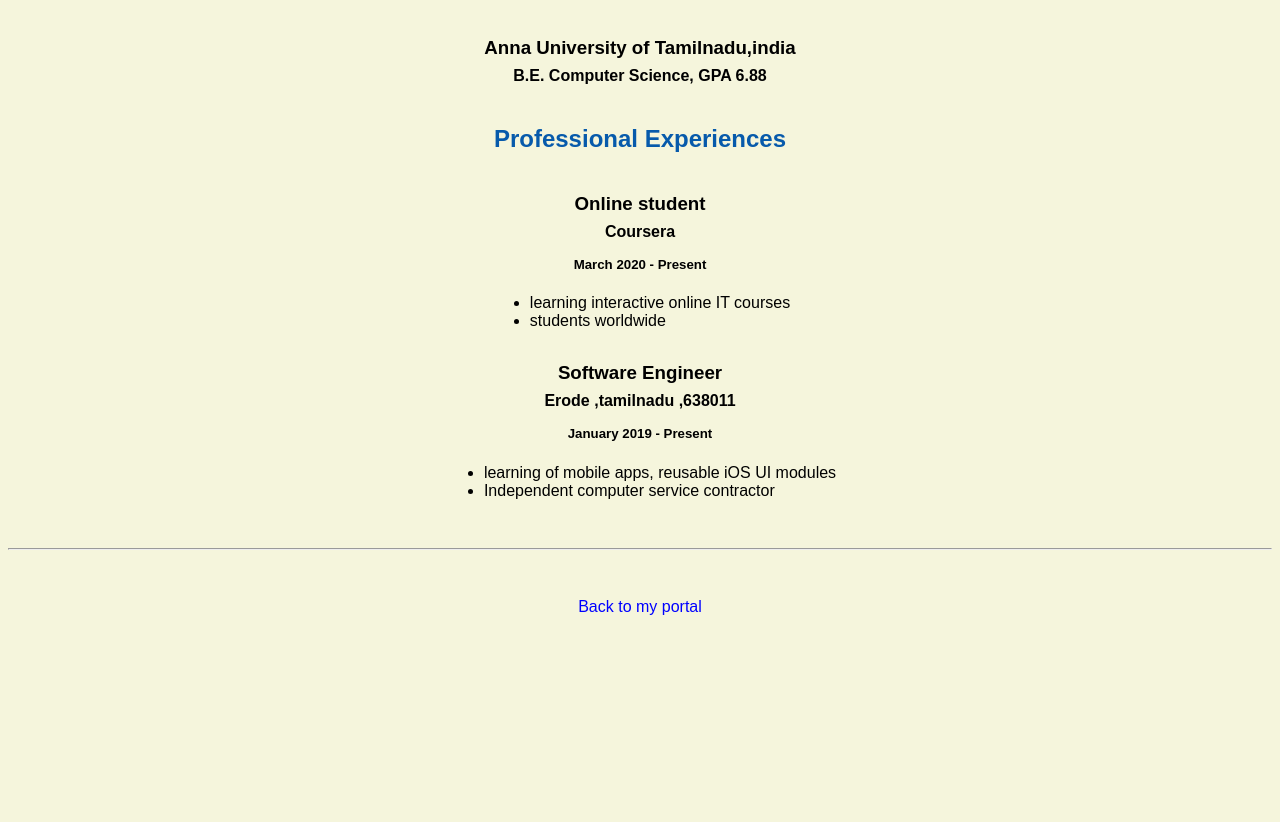
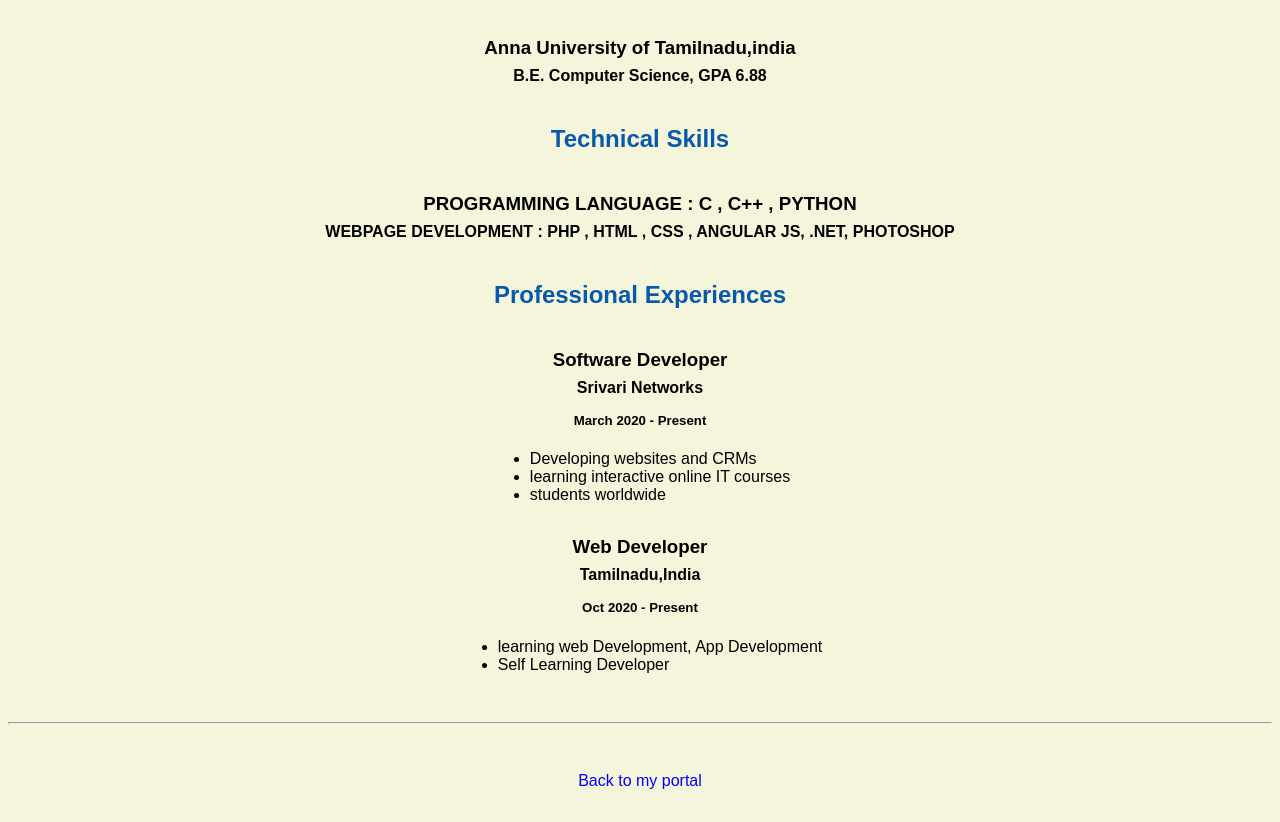
Before and after one commit to IlamathiKrishnan/IlamathiKrishnan.github.io, a plain HTML site: page resume.html in a window 1280 px wide. Shown: the part 740-1562 px from the top of the page. Before the commit the page ends 1388 px from the top, so only its background shows below. Drawn offline with Linux system fonts and the light colour scheme.

Commit message:
Update resume.html

```diff
--- a/resume.html
+++ b/resume.html
@@ -20,7 +20,7 @@
     <img src="images/headshot.jpg" alt="Ilamathi Krishnan's headshot" width="20%">
 
     <h1>Ilamathi Krishnan</h1>
-    <h4> Website Software Engineer</h4>
+    <h4>Laravel Developer</h4>
 
     <p>Email: <a href="mailto:eroilamathicse@gmail.com" target="_blank">eroilamathicse@gmail.com</a></p>
     <!-- don't post physical address, personal phone number or other personal information on the web! -->
@@ -33,22 +33,28 @@
     <h3>Anna University of Tamilnadu,india</h3>
     <h4>B.E. Computer Science, GPA 6.88</h4>
 
+    <h2>Technical Skills</h2>
+
+    <h3>PROGRAMMING LANGUAGE : C , C++ , PYTHON</h3>
+    <h4>WEBPAGE DEVELOPMENT : PHP , HTML , CSS , ANGULAR JS, .NET, PHOTOSHOP</h4>
+
     <h2>Professional Experiences</h2>
 
-    <h3> Online student</h3>
-    <h4>Coursera</h4>
+    <h3> Software Developer</h3>
+    <h4>Srivari Networks</h4>
     <h5>March 2020 - Present</h5>
       <ul>
+        <li>Developing websites and CRMs</li>
         <li>learning interactive online IT courses</li>
         <li> students worldwide</li>
       </ul>
 
-    <h3> Software Engineer</h3>
-    <h4>Erode ,tamilnadu ,638011</h4>
-    <h5>January 2019 - Present</h5>
+    <h3>Web Developer</h3>
+    <h4>Tamilnadu,India</h4>
+    <h5>Oct 2020 - Present</h5>
       <ul>
-        <li>learning of mobile apps, reusable iOS UI modules</li>
-        <li>Independent computer service contractor</li>
+        <li>learning web Development, App Development</li>
+        <li>Self Learning Developer</li>
       </ul>
   </body>
 
```
